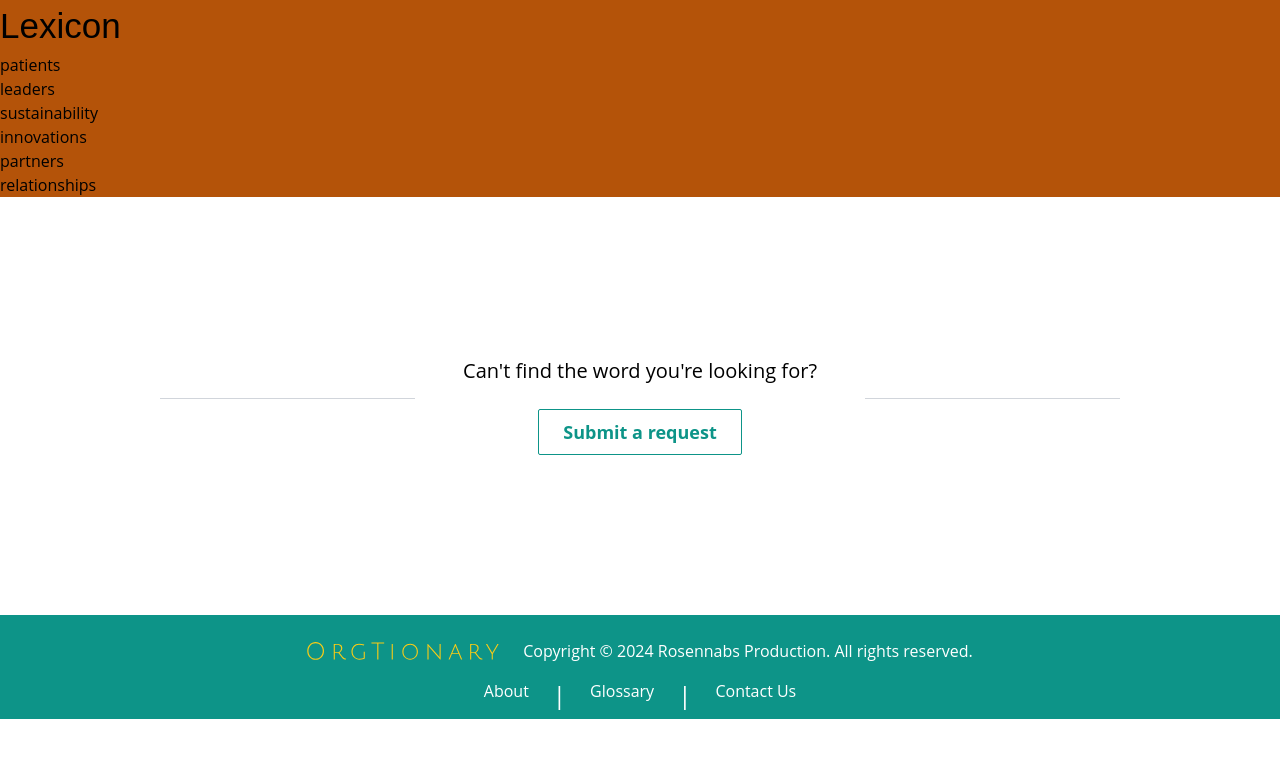
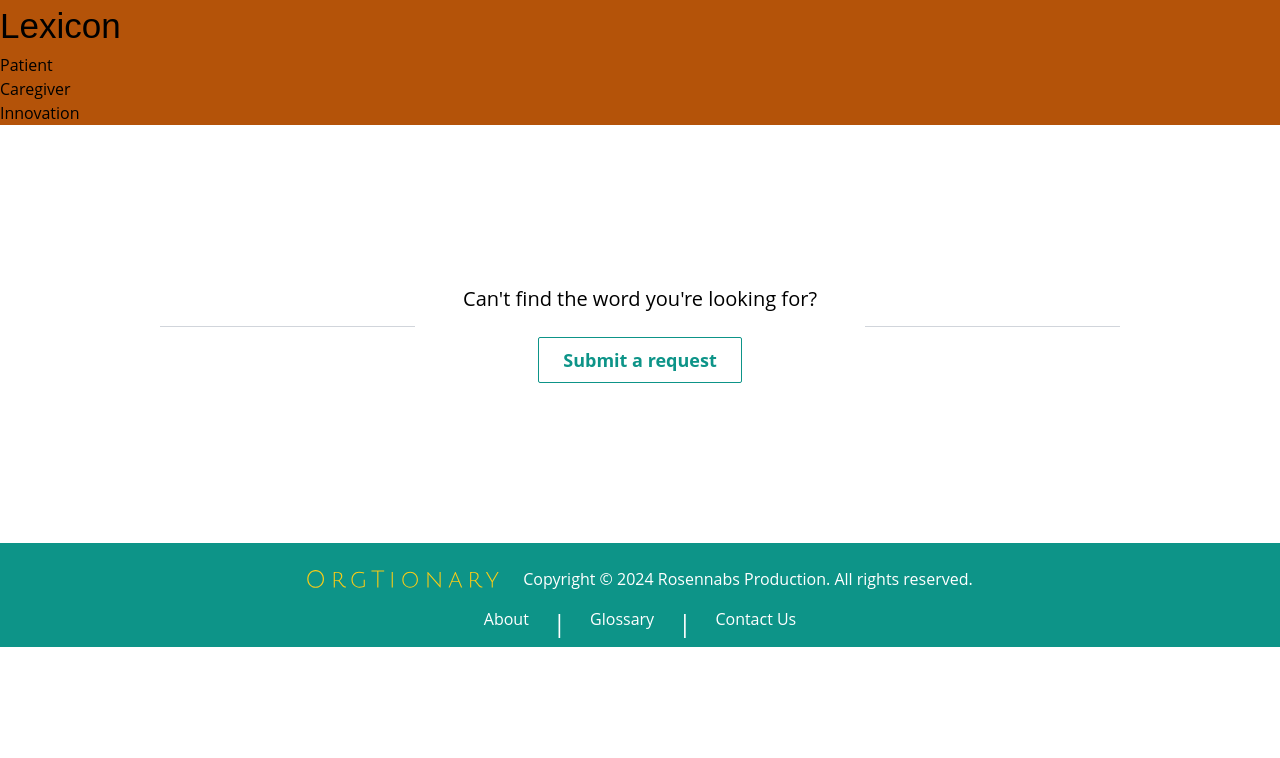
Before and after one commit to rosennabs/orgTionary, a Next.js app: page /lexicon in a window 1280 px wide. Shown: the top 758 px of the page. Built offline with nearby package versions, Linux system fonts and the light colour scheme.

Commit message:
Link the homepage to the logo image

```diff
--- a/app/layout.tsx
+++ b/app/layout.tsx
@@ -16,7 +16,7 @@ export default function RootLayout({
 }>) {
   return (
     <html lang="en">
-      <body>{children}</body>
+      <body>{children}
       {/* <p className="text-sm text-gray-500">Background image by <a href="https://www.freepik.com/awesomecontent">awesomecontent</a> on Freepik</p> */}
       <footer className="">
         <div className="flex flex-col items-center justify-center my-32 p-8 mx-32">
@@ -45,7 +45,8 @@ export default function RootLayout({
             <Link className='link' href='contact'>Contact Us</Link>
           </div>
         </div>
-      </footer>
+        </footer>
+      </body>
     </html>
   );
 }
--- a/app/lexicon/[slug]/page.tsx
+++ /dev/null
@@ -1,10 +0,0 @@
-
-function LexiconDetailsPage() {
-  return (
-    <div>
-      <h1>Lexicon Details</h1>
-    </div>
-  );
-}
-
-export default LexiconDetailsPage;
--- /dev/null
+++ b/app/lexicon/[word]/page.tsx
@@ -0,0 +1,12 @@
+
+function WordDetailsPage({ params }) {
+  //console.log(params); //This outputs {word : "Patient"} depending on which word is clicked on. With the params feature from next.js, we can fetch data related to params.word i.e patient from the database to display information related to the word on this page.
+
+  return (
+    <div>
+      <h1>{params.word}</h1>
+    </div>
+  );
+}
+
+export default WordDetailsPage;
--- a/app/lexicon/page.tsx
+++ b/app/lexicon/page.tsx
@@ -2,14 +2,29 @@ import Link from 'next/link';
 
 function Lexicon() {
 
-  const data = ['patients', 'leaders', 'sustainability', 'innovations', 'partners', 'relationships'];
-
+  const data = [
+    {
+      word: "Patient",
+      definition: "A sick individual who needs care.",
+      example: "Individuals in long term care homes."
+    },
+    {
+      word: "Caregiver",
+      definition: "A individual who takes care of a patient.",
+      example: "A wife can be a caregiver to her sick husband."
+    },
+    {
+      word: "Innovation",
+      definition: "A novel idea to improve the healthcare system of an institution.",
+      example: "Improvement projects tailored towards implementing virtual care."
+    }
+  ]
   return (
     <div className='bg-amber-700'>
       <h1>Lexicon</h1>
-      {data.map((word) => (
+      {data.map((data) => (
         <p>
-          <Link href={`/lexicon/${word}`}> {word} </Link>
+          <Link href={`/lexicon/${data.word}`}> {data.word} </Link>
         </p>
       ))}
 
--- a/components/Header.tsx
+++ b/components/Header.tsx
@@ -3,10 +3,13 @@ import Link from 'next/link';
 export default function Header() {
 
   return (
-    <div className="flex items-center justify-between text-white text-lg">
+    <header className="flex items-center justify-between text-white text-lg">
       <div className="flex flex-col">
-        <img className="logo" src="/logo.png" alt="a book diagram" />
-        <img className="logo-text" src="/OrgTionary.svg" alt="orgtionary text" />
+        <Link href='/'>
+          <img className="logo" src="/logo.png" alt="a book diagram" />
+          <img className="logo-text" src="/OrgTionary.svg" alt="orgtionary text" />
+        </Link>
+
       </div>
 
       <div className="flex gap-10">
@@ -15,6 +18,6 @@ export default function Header() {
         <Link className='link' href='contact'>Contact Us</Link>
       </div>
 
-    </div>
+    </header>
   );
 }
```
